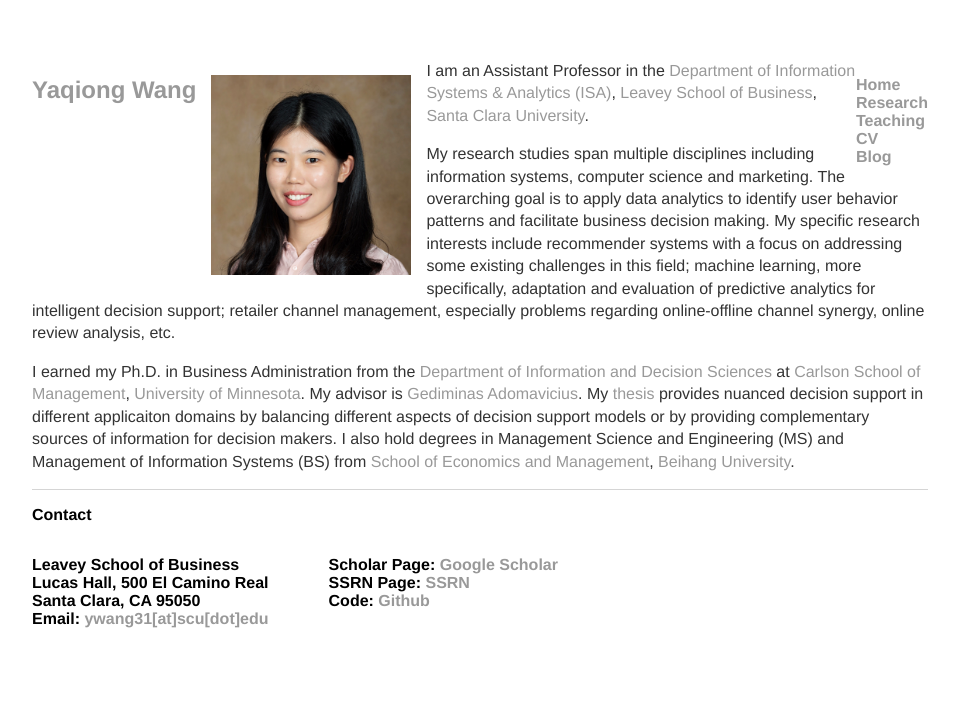
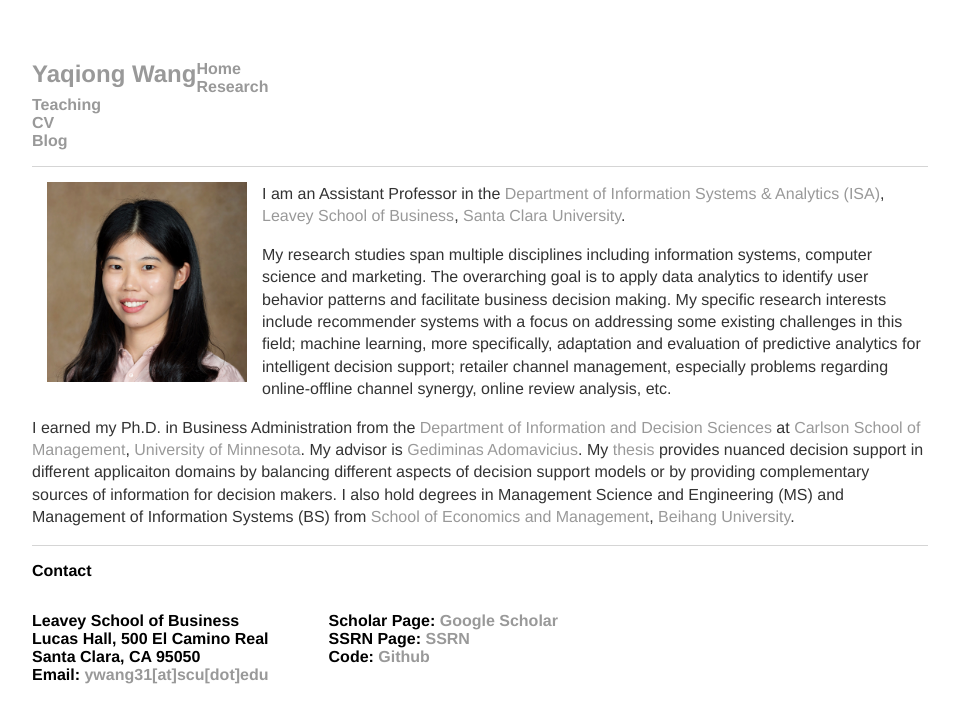
Before and after one commit to YaqiongWang/PersonalWeb, a Jekyll site: the page built from index.html, in a window 1280 px wide. Shown: the top 723 px of the page, without its empty margins (160-1119 px from the left). Built offline with Jekyll 4.4.1, drawn with Linux system fonts in a browser that asks for light colours.

Commit message:
Update main.css

```diff
--- a/css/main.css
+++ b/css/main.css
@@ -4,7 +4,6 @@ body {
 }
 .nav{
     display:inline;
-    border-bottom: 1px solid #d5d5d5;
 }
 nav ul{
     font-family:'Helvetica', 'Arial', 'Sans-Serif';
@@ -12,18 +11,12 @@ nav ul{
     list-style: none;
     font-weight: bold;
 }
-#navtitle {
+#navtitle ul li{
     float: left;
-}
-#navtitle ul li{
-    display: inline;
     margin-right: 20px;
 }
-#navmenu {
+#navmenu ul li{
     float: right;
-}
-#navmenu ul li{
-    display: inline;
     margin-right: 20px;
 }
 .pagetitle{
@@ -37,6 +30,9 @@ a {
 }
 a:hover {
     text-decoration: underline;
+}
+.bio {
+border-top: 1px solid #d5d5d5;
 }
 h1 {
     font-size: 3em;
```
